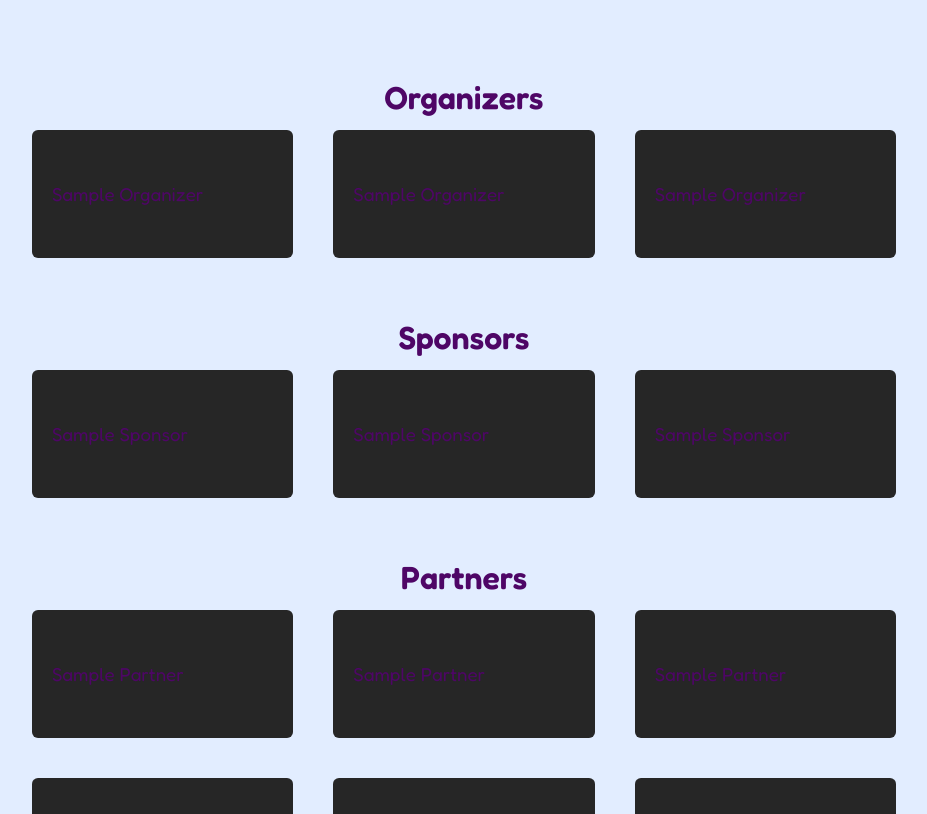
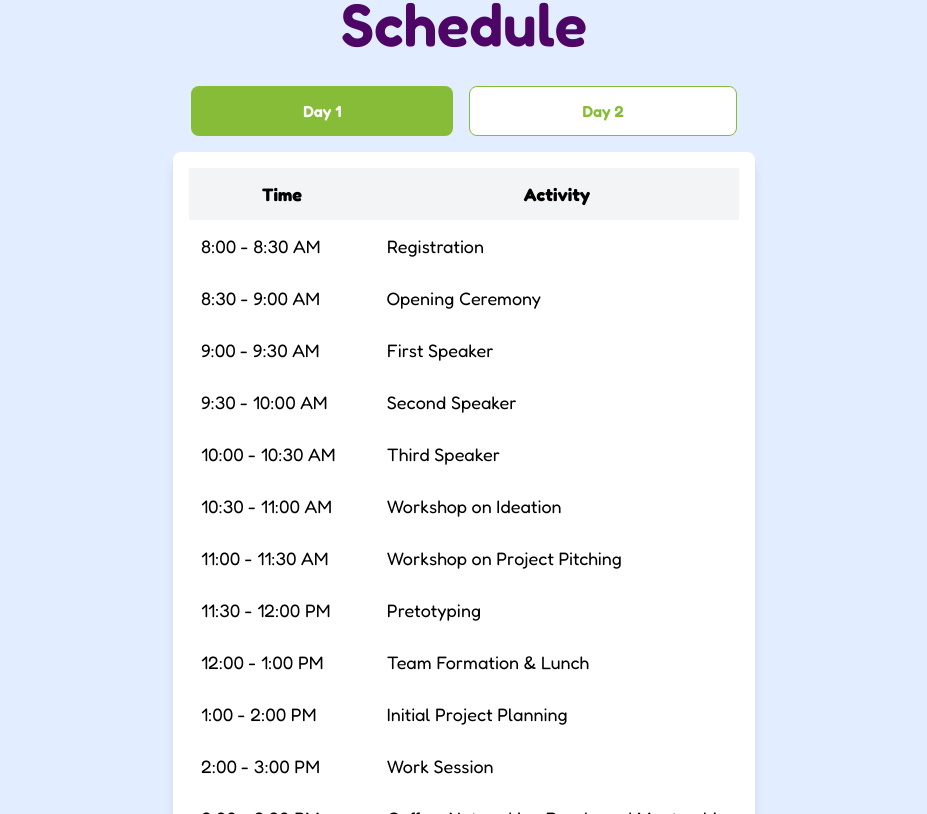
Before and after one commit to JoseArron/central-launch, a Next.js app: page / in a window 1280 px wide. Shown: the part 4046-4860 px from the top of the page, without its empty margins (176-1103 px from the left). Built offline with nearby package versions, Linux system fonts and the light colour scheme.

Commit message:
added table to schedules

```diff
--- /dev/null
+++ b/src/components/ScheduleItem.tsx
@@ -0,0 +1,19 @@
+"use client";
+
+import React from 'react';
+
+interface ScheduleItemProps {
+  time: string;
+  activity: string;
+}
+
+const ScheduleItem: React.FC<ScheduleItemProps> = ({ time, activity }) => {
+  return (
+    <tr>
+      <td className="p-3 text-left">{time}</td>
+      <td className="p-3 text-left">{activity}</td>
+    </tr>
+  );
+};
+
+export default ScheduleItem;
--- a/src/components/sections/Schedules.tsx
+++ b/src/components/sections/Schedules.tsx
@@ -1,7 +1,94 @@
-export default function Schedules() {
+"use client";
+
+import React, { useState } from 'react';
+import ScheduleItem from '../ScheduleItem';
+
+const Schedules: React.FC = () => {
+  const [activeTab, setActiveTab] = useState<'day1' | 'day2'>('day1');
+
+  const renderContent = () => {
+    switch (activeTab) {
+      case 'day1':
+        return (
+          <div className="w-full overflow-x-auto">
+            <table className="w-full text-lg text-black border-collapse">
+              <thead>
+                <tr>
+                  <th className="p-3 text-center font-bold bg-gray-100">Time</th>
+                  <th className="p-3 text-center font-bold bg-gray-100">Activity</th>
+                </tr>
+              </thead>
+              <tbody>
+                <ScheduleItem time="8:00 - 8:30 AM" activity="Registration" />
+                <ScheduleItem time="8:30 - 9:00 AM" activity="Opening Ceremony" />
+                <ScheduleItem time="9:00 - 9:30 AM" activity="First Speaker" />
+                <ScheduleItem time="9:30 - 10:00 AM" activity="Second Speaker" />
+                <ScheduleItem time="10:00 - 10:30 AM" activity="Third Speaker" />
+                <ScheduleItem time="10:30 - 11:00 AM" activity="Workshop on Ideation" />
+                <ScheduleItem time="11:00 - 11:30 AM" activity="Workshop on Project Pitching" />
+                <ScheduleItem time="11:30 - 12:00 PM" activity="Pretotyping" />
+                <ScheduleItem time="12:00 - 1:00 PM" activity="Team Formation & Lunch" />
+                <ScheduleItem time="1:00 - 2:00 PM" activity="Initial Project Planning" />
+                <ScheduleItem time="2:00 - 3:00 PM" activity="Work Session" />
+                <ScheduleItem time="3:00 - 3:30 PM" activity="Coffee, Networking Break, and Mentorship" />
+                <ScheduleItem time="3:30 - 4:30 PM" activity="Work Session" />
+                <ScheduleItem time="4:30 - 5:00 PM" activity="Check-in & Mentorship" />
+                <ScheduleItem time="5:00 - 6:30 PM" activity="Work Session" />
+                <ScheduleItem time="6:30 - 8:00 PM" activity="Dinner Break" />
+                <ScheduleItem time="8:00 PM - Overnight" activity="Night Work Session" />
+              </tbody>
+            </table>
+          </div>
+        );
+      case 'day2':
+        return (
+          <div className="w-full overflow-x-auto">
+            <table className="w-full text-lg text-black border-collapse">
+              <thead>
+                <tr>
+                  <th className="p-3 text-center font-bold bg-gray-100">Time</th>
+                  <th className="p-3 text-center font-bold bg-gray-100">Activity</th>
+                </tr>
+              </thead>
+              <tbody>
+                <ScheduleItem time="8:00 - 9:00 AM" activity="Breakfast & Morning Check-in" />
+                <ScheduleItem time="9:00 - 11:30 AM" activity="Final Work Session" />
+                <ScheduleItem time="11:30 - 12:00 PM" activity="Requirements Submission" />
+                <ScheduleItem time="12:00 - 1:00 PM" activity="Lunch Break" />
+                <ScheduleItem time="2:00 - 5:00 PM" activity="Pitching to Judges" />
+                <ScheduleItem time="5:00 - 6:00 PM" activity="Judges Deliberation & Networking" />
+                <ScheduleItem time="6:00 - 8:00 PM" activity="Dinner Party and Awarding Ceremony" />
+              </tbody>
+            </table>
+          </div>
+        );
+      default:
+        return null;
+    }
+  };
+
   return (
-    <div className="flex flex-col items-center justify-center py-12 px-4 md:px-12 lg:px-24 xl:px-36">
+    <div className="flex flex-col items-center justify-center py-16 px-4 md:px-24 lg:px-24 xl:px-36 bg-[#E2EDFF]">
+      <text className='mb-8 text-6xl font-semibold'>Schedule</text>
+      <div className="flex space-x-4 mb-4">
+        <button
+          className={`py-3 px-28 font-semibold rounded-lg transition-colors duration-300 ${activeTab === 'day1' ? 'bg-[#87BC38] text-white' : 'bg-white text-[#87BC38] border border-[#87BC38]'}`}
+          onClick={() => setActiveTab('day1')}
+        >
+          Day 1
+        </button>
+        <button
+          className={`py-3 px-28 font-semibold rounded-lg transition-colors duration-300 ${activeTab === 'day2' ? 'bg-[#87BC38] text-white' : "bg-white text-[#87BC38] border border-[#87BC38] "}`}
+          onClick={() => setActiveTab('day2')}
+        >
+          Day 2
+        </button>
+      </div>
+      <div className="max-w-7xl mx-auto rounded-lg shadow-lg p-4 bg-white">
+        {renderContent()}
+      </div>
+    </div>
+  );
+};
 
-    </div>
-  )
-}
+export default Schedules;
```
